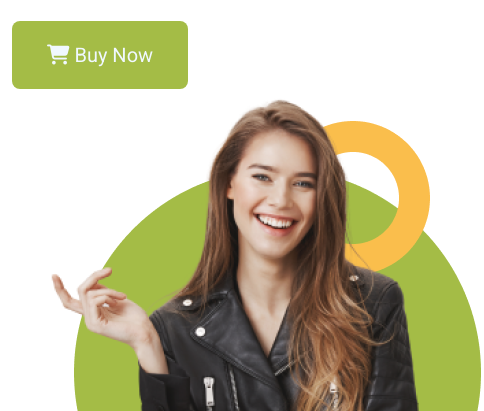
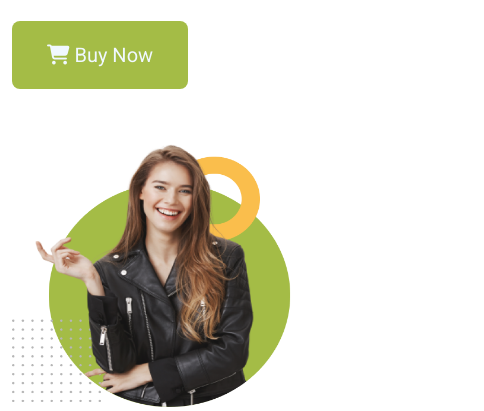
Before and after one commit to Marufux/penguin, a plain HTML site: page index.html in a window 390 px wide. Shown: the part 433-844 px from the top of the page, 484 px wide, since content can reach past the window. Drawn offline with Linux system fonts and the light colour scheme.

Commit message:
first part of landing page update no. 3

```diff
--- a/styles/style.css
+++ b/styles/style.css
@@ -36,11 +36,11 @@
         sans-serif;
 }
 
-@media only screen and (max-width:375px) {
+@media only screen and (max-width:395px) {
     #first-part-img {
         margin-top: 50px;
-        width: 340px;
-        height: 348px;
+        width: 280px;
+        height: 268px;
     }
 }
 
```
